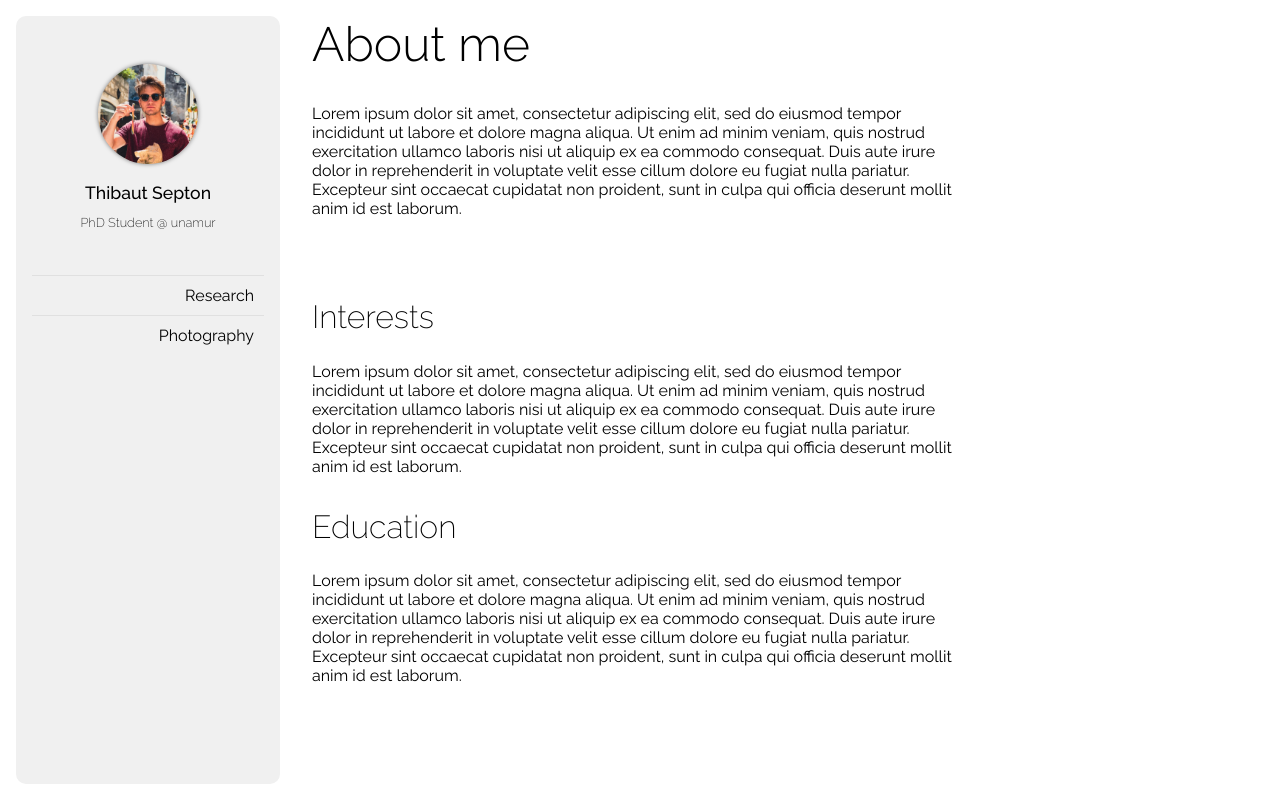
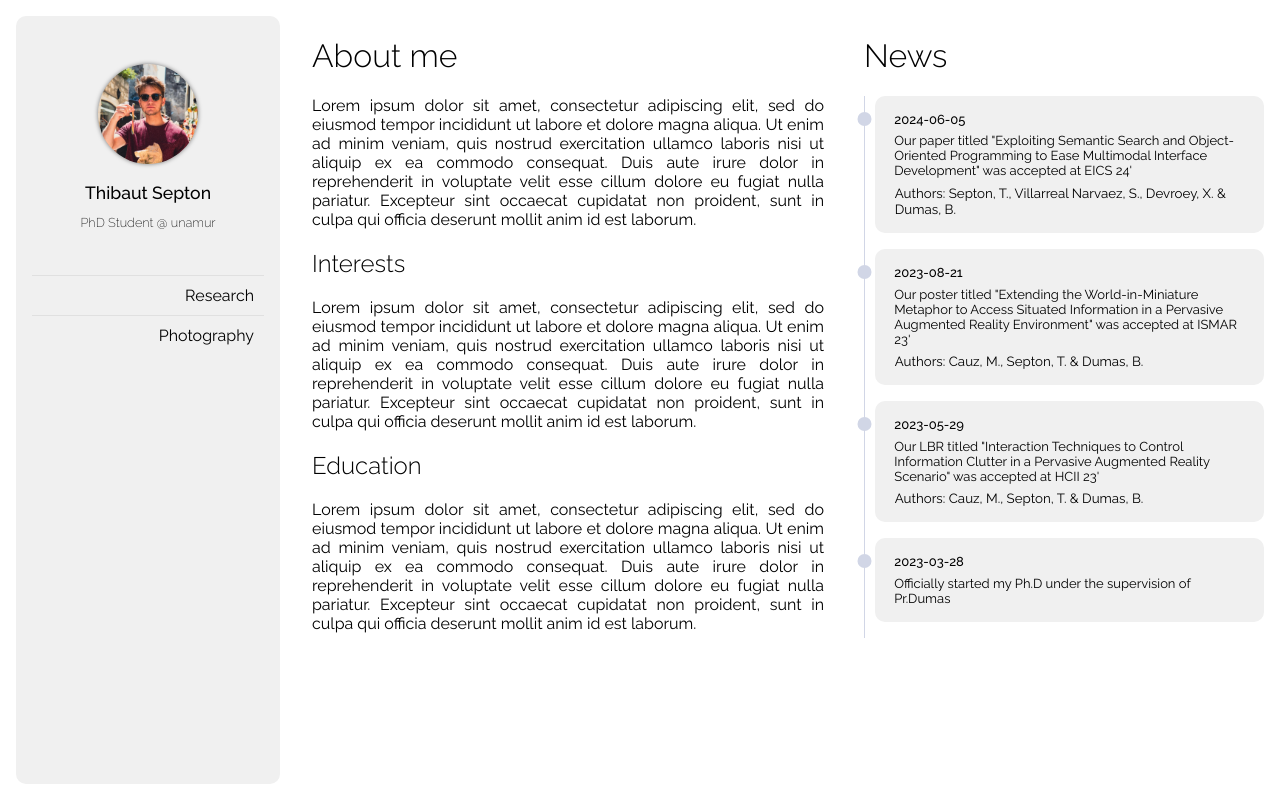
Before and after one commit to tsepton/tsepton.github.io, a SvelteKit app: page / in a window 1280 px wide. Built offline with nearby package versions, Linux system fonts and the light colour scheme.

Commit message:
Add events to the Timeline

```diff
--- a/src/lib/utils/windowSize.ts
+++ b/src/lib/utils/windowSize.ts
@@ -3,6 +3,7 @@ import { derived, writable } from 'svelte/store';
 const windowSize = writable(1000);
 
 const smallScreen = derived(windowSize, ($windowSize) => $windowSize < 768);
+const largeScreen = derived(windowSize, ($windowSize) => $windowSize < 1200);
 
 export default windowSize;
-export { smallScreen };
+export { smallScreen, largeScreen };
--- a/src/routes/+layout.svelte
+++ b/src/routes/+layout.svelte
@@ -20,7 +20,7 @@
 	<div
 		class="content-container"
 		class:reduced={$smallScreen}
-		in:fly={{ y: 50, duration: 200, delay: 200 }}
+		in:fly={{ y: 50, duration: 200, delay: 300 }}
 		out:fly={{ y: 50, duration: 200 }}
 	>
 		<slot></slot>
@@ -45,7 +45,7 @@
 		height: 100%;
 		margin-left: 18.5em;
 		padding: 1em;
-		max-width: 40em;
+		box-sizing: border-box;
 	}
 
 	.content-container.reduced {
--- a/src/routes/+page.svelte
+++ b/src/routes/+page.svelte
@@ -1,50 +1,96 @@
 <script lang="ts">
 	import Lorem from '$lib/components/Lorem.svelte';
+	import Timeline from '$lib/components/Timeline.svelte';
+	import { largeScreen } from '$lib/utils/windowSize';
+	import { fly } from 'svelte/transition';
+
+	const events: { description: string; date: Date; authors?: string }[] = [
+		{
+			date: new Date('5 June 2024 UTC'),
+			authors: "Septon, T., Villarreal Narvaez, S., Devroey, X. & Dumas, B.",
+			description:
+				'Our paper titled "Exploiting Semantic Search and Object-Oriented Programming to Ease Multimodal Interface Development" was accepted at EICS 24\''
+		},
+		{
+			date: new Date('21 August 2023 UTC'),
+			authors: "Cauz, M., Septon, T. & Dumas, B.",
+			description:
+				'Our poster titled "Extending the World-in-Miniature Metaphor to Access Situated Information in a Pervasive Augmented Reality Environment" was accepted at ISMAR 23\''
+		},
+		{
+			date: new Date('29 May 2023 UTC'),
+			authors: "Cauz, M., Septon, T. & Dumas, B.",
+			description:
+				'Our LBR titled "Interaction Techniques to Control Information Clutter in a Pervasive Augmented Reality Scenario" was accepted at HCII 23\''
+		},
+		{
+			date: new Date('28 March 2023 UTC'),
+			description: 'Officially started my Ph.D under the supervision of Pr.Dumas'
+		}
+	];
 </script>
 
-<div class="container">
-	<div>
+<div class="container" class:larger={!$largeScreen}>
+	<div class="presentation-container">
 		<h1>About me</h1>
 		<Lorem></Lorem>
-	</div>
 
-	<div class="sub-titles">
-		<div>
 		<h2>Interests</h2>
 		<Lorem></Lorem>
-		</div>
 
-		<div>
 		<h2>Education</h2>
 		<Lorem></Lorem>
 	</div>
+	<div
+		class="news-container"
+		class:larger={!$largeScreen}
+		in:fly={{ y: 50, duration: 200, delay: 600 }}
+	>
+		<h1>News</h1>
+		<Timeline {events}></Timeline>
 	</div>
 </div>
 
 <style>
 	.container {
 		display: flex;
-		flex-direction: column;
-		gap: 5em;
+		flex-direction: row;
+		gap: 2.5em;
+		flex-wrap: wrap;
+		height: 100%;
 	}
 
-	.container > .sub-titles {
+	.container.larger {
+		flex-wrap: nowrap;
+	}
+
+	.presentation-container {
 		display: flex;
-		flex-direction: row;
-		justify-content: space-between;
-        flex-wrap: wrap;
-		gap: 2em;
+		flex-direction: column;
+		text-align: justify;
+		max-width: 50em;
 	}
 
 	h1 {
-		font-size: 3em;
+		font-size: 2em;
 		font-weight: 300;
-		margin-top: 0;
 	}
 
 	h2 {
-		margin-top: 0;
-		font-size: 2em;
-		font-weight: 200;
+		font-size: 1.5em;
+		font-weight: 300;
+	}
+
+	.news-container {
+		position: relative;
+		width: 100%;
+		min-width: 25em;
+		height: 100%;
+		max-height: 100vh;
+		box-sizing: border-box;
+	}
+
+	.news-container.larger {
+		max-width: 28em;
 	}
 </style>
```
Lines whose indentation alone changed are shown as unchanged.
